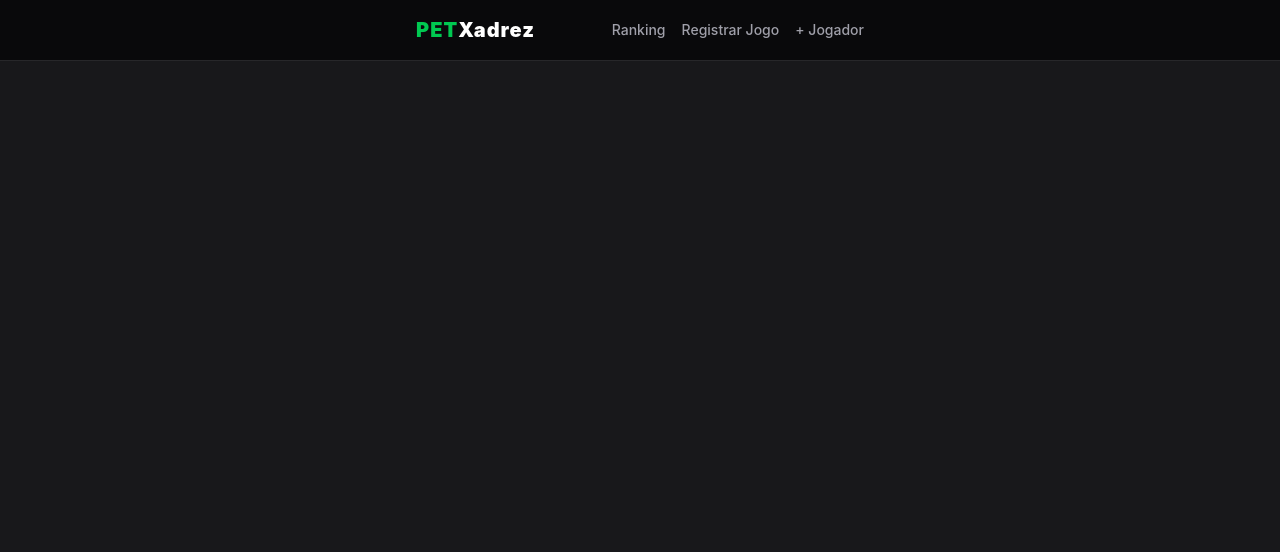
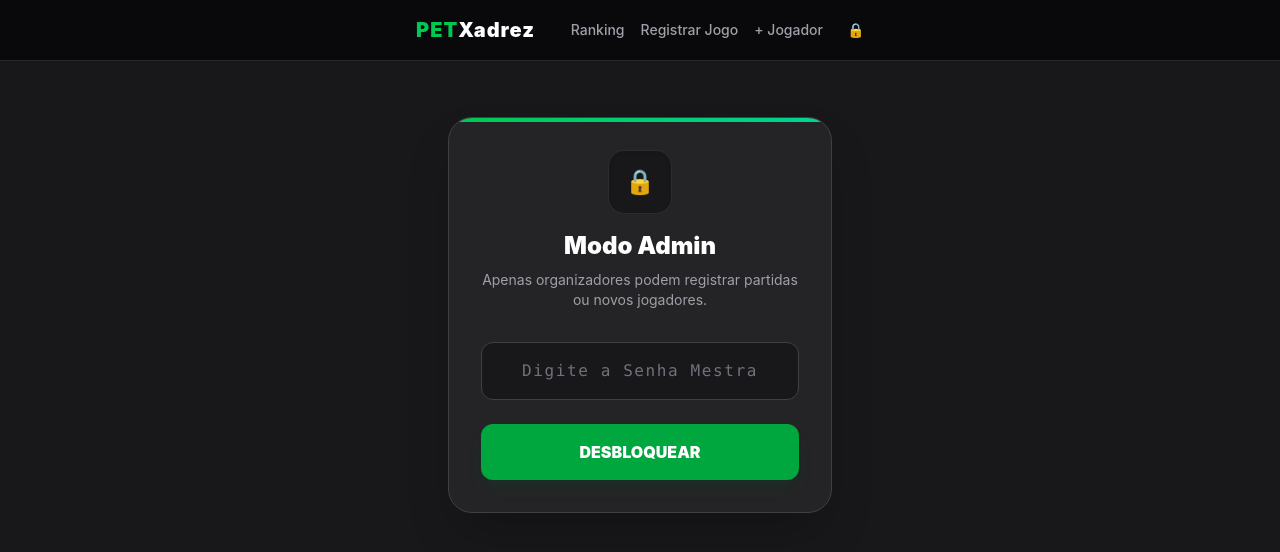
Before and after one commit to Stiegemeierr/Pet-Xadrez_front, a React (Vite) app: page /login in a window 1280 px wide. Shown: the top 552 px of the page. Built offline with nearby package versions, Linux system fonts and the light colour scheme.

Commit message:
Cria tela de login e integra seguranca na criacao de partidas

```diff
--- a/src/App.jsx
+++ b/src/App.jsx
@@ -4,6 +4,7 @@ import Ranking from './pages/Ranking';
 import Registro from './pages/Registro';
 import Perfil from './pages/Perfil';
 import NovoJogador from './pages/NovoJogador';
+import Login from './pages/Login';
 
 function App() {
   return (
@@ -20,6 +21,7 @@ function App() {
             <Route path="/registro" element={<Registro />} />
             <Route path="/perfil/:id" element={<Perfil />} />
             <Route path="/novo-jogador" element={<NovoJogador />} />
+            <Route path="/login" element={<Login />} />
           </Routes>
         </main>
       </div>
--- a/src/components/Navbar.jsx
+++ b/src/components/Navbar.jsx
@@ -28,6 +28,13 @@ export default function Navbar() {
           >
             + Jogador
           </Link>
+          <Link
+            to="/login"
+            className={`font-medium transition-colors ml-2 ${location.pathname === '/login' ? 'text-green-400' : 'text-zinc-500 hover:text-zinc-300'}`}
+            title="Modo Admin"
+          >
+            🔒
+          </Link>
         </div>
       </div>
     </nav>
--- /dev/null
+++ b/src/pages/Login.jsx
@@ -0,0 +1,89 @@
+import { useState } from 'react';
+import { useNavigate } from 'react-router-dom';
+
+export default function Login() {
+  const [senha, setSenha] = useState('');
+  const [loading, setLoading] = useState(false);
+  const [erro, setErro] = useState('');
+  const navigate = useNavigate();
+
+  async function handleLogin(e) {
+    e.preventDefault();
+    setErro('');
+
+    if (!senha) {
+      setErro('Digite a senha.');
+      return;
+    }
+
+    setLoading(true);
+
+    try {
+      const res = await fetch('https://petxadrez-api.onrender.com/auth/login', {
+        method: 'POST',
+        headers: { 'Content-Type': 'application/json' },
+        body: JSON.stringify({ senha })
+      });
+
+      setLoading(false);
+
+      if (res.ok) {
+        // Salva a senha no navegador
+        localStorage.setItem('admin_password', senha);
+        // Redireciona para o registro de partidas
+        navigate('/registro');
+      } else {
+        setErro('Senha incorreta!');
+      }
+    } catch (err) {
+      setLoading(false);
+      setErro('Erro de conexão com o servidor.');
+    }
+  }
+
+  return (
+    <div className="pb-10 animate-fade-in flex flex-col items-center justify-center pt-10">
+      <div className="bg-zinc-800/80 border border-zinc-700 p-8 rounded-3xl shadow-2xl w-full max-w-sm relative overflow-hidden">
+        <div className="absolute top-0 left-0 w-full h-1 bg-gradient-to-r from-green-500 to-emerald-400"></div>
+
+        <div className="text-center mb-8">
+          <div className="bg-zinc-900 w-16 h-16 rounded-2xl flex items-center justify-center mx-auto mb-4 border border-zinc-700/50 shadow-inner">
+            <span className="text-2xl">🔒</span>
+          </div>
+          <h2 className="text-2xl font-black text-white">Modo Admin</h2>
+          <p className="text-zinc-400 text-sm mt-2">Apenas organizadores podem registrar partidas ou novos jogadores.</p>
+        </div>
+
+        <form onSubmit={handleLogin} className="flex flex-col gap-4">
+          <div>
+            <input
+              type="password"
+              value={senha}
+              onChange={(e) => setSenha(e.target.value)}
+              placeholder="Digite a Senha Mestra"
+              className="w-full bg-zinc-900 border border-zinc-700 rounded-xl p-4 text-center text-white placeholder-zinc-500 focus:outline-none focus:border-green-500 focus:ring-1 focus:ring-green-500 transition-all font-mono tracking-widest"
+            />
+          </div>
+
+          {erro && (
+            <div className="bg-red-500/20 text-red-400 text-sm font-bold p-3 rounded-lg text-center border border-red-500/30">
+              {erro}
+            </div>
+          )}
+
+          <button
+            type="submit"
+            disabled={loading}
+            className="w-full bg-green-600 hover:bg-green-500 disabled:bg-zinc-700 text-white font-black py-4 rounded-xl mt-2 transition-colors flex justify-center items-center shadow-lg shadow-green-900/20"
+          >
+            {loading ? (
+              <div className="animate-spin rounded-full h-5 w-5 border-t-2 border-b-2 border-white"></div>
+            ) : (
+              "DESBLOQUEAR"
+            )}
+          </button>
+        </form>
+      </div>
+    </div>
+  );
+}
--- a/src/pages/NovoJogador.jsx
+++ b/src/pages/NovoJogador.jsx
@@ -19,13 +19,23 @@ export default function NovoJogador() {
     setLoading(true);
 
     try {
+      const senhaAdmin = localStorage.getItem('admin_password') || '';
+
       const res = await fetch('https://petxadrez-api.onrender.com/jogadores', {
         method: 'POST',
-        headers: { 'Content-Type': 'application/json' },
+        headers: {
+          'Content-Type': 'application/json',
+          'X-Admin-Password': senhaAdmin
+        },
         body: JSON.stringify({ nome: nome.trim() })
       });
 
       setLoading(false);
+
+      if (res.status === 401) {
+        navigate('/login');
+        return;
+      }
 
       if (!res.ok) {
         const errorData = await res.json();
--- a/src/pages/Registro.jsx
+++ b/src/pages/Registro.jsx
@@ -1,6 +1,5 @@
 import { useState, useEffect } from 'react';
-// Removido import do supabase para usar nosso Backend em Flask
-// import { supabase } from '../lib/supabase';
+import { useNavigate } from 'react-router-dom';
 
 export default function Registro() {
   const [jogadores, setJogadores] = useState([]);
@@ -10,6 +9,7 @@ export default function Registro() {
 
   const [loading, setLoading] = useState(false);
   const [mensagem, setMensagem] = useState({ texto: '', tipo: '' });
+  const navigate = useNavigate();
 
   // Busca a lista de jogadores do nosso novo Backend (Flask)
   useEffect(() => {
@@ -48,9 +48,14 @@ export default function Registro() {
 
     // Chama a nossa API Python na nuvem (Render)
     try {
+      const senhaAdmin = localStorage.getItem('admin_password') || '';
+
       const res = await fetch('https://petxadrez-api.onrender.com/partidas', {
         method: 'POST',
-        headers: { 'Content-Type': 'application/json' },
+        headers: {
+          'Content-Type': 'application/json',
+          'X-Admin-Password': senhaAdmin
+        },
         body: JSON.stringify({
           jogador_brancas_id: brancasId,
           jogador_pretas_id: pretasId,
@@ -59,6 +64,12 @@ export default function Registro() {
       });
 
       setLoading(false);
+
+      if (res.status === 401) {
+        // Redireciona para login se a senha estiver errada ou ausente
+        navigate('/login');
+        return;
+      }
 
       if (!res.ok) {
         const errorData = await res.json();
```
